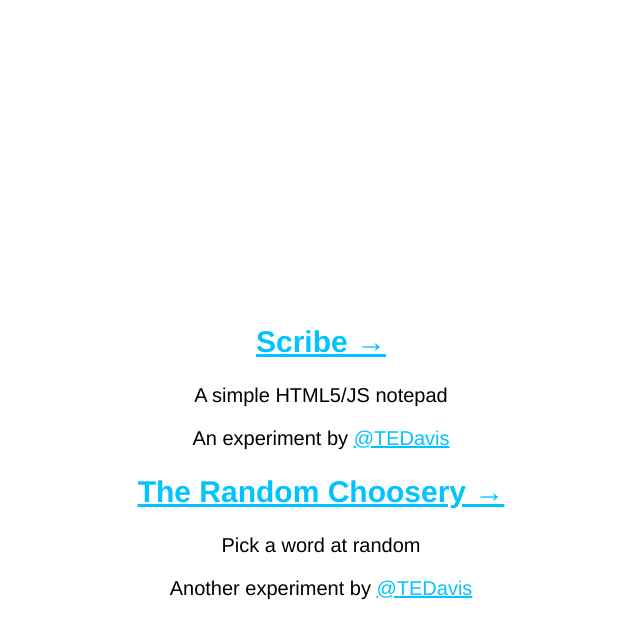
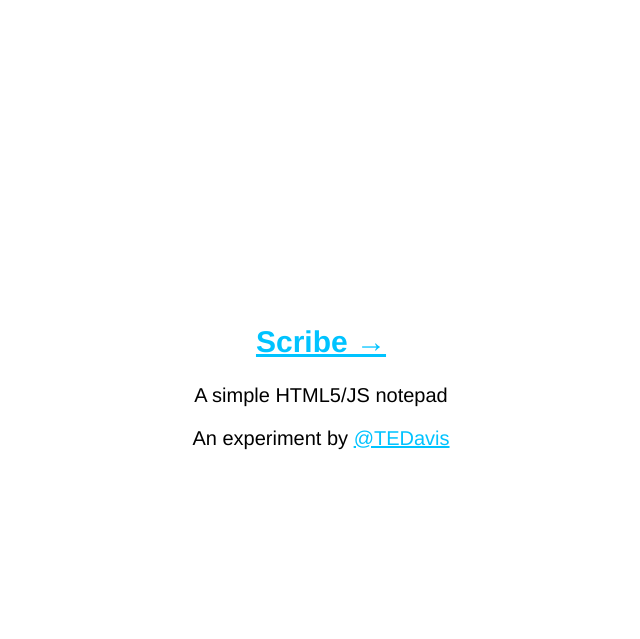
Before and after one commit to tedavis/tedavis.github.io, a Jekyll site: the page built from index.html, in a window 1280 px wide. Shown: the top 639 px of the page, without its empty margins (319-959 px from the left). Built offline with Jekyll 4.4.1, drawn with Linux system fonts in a browser that asks for light colours; Markdown is read by kramdown in place of the engine named in the settings.

Commit message:
updated the homepage for now

```diff
--- a/index.html
+++ b/index.html
@@ -6,7 +6,3 @@ title: Experiments
 <h2><a href="/scribe">Scribe &rarr;</a></h2>
 <p>A simple HTML5/JS notepad</p>
 <p>An experiment by <a href="https://twitter.com/intent/follow?screen_name=tedavis">@TEDavis</a></p>
-
-<h2><a href="/random">The Random Choosery &rarr;</a></h2>
-<p>Pick a word at random</p>
-<p>Another experiment by <a href="https://twitter.com/intent/follow?screen_name=tedavis">@TEDavis</a></p>
```
